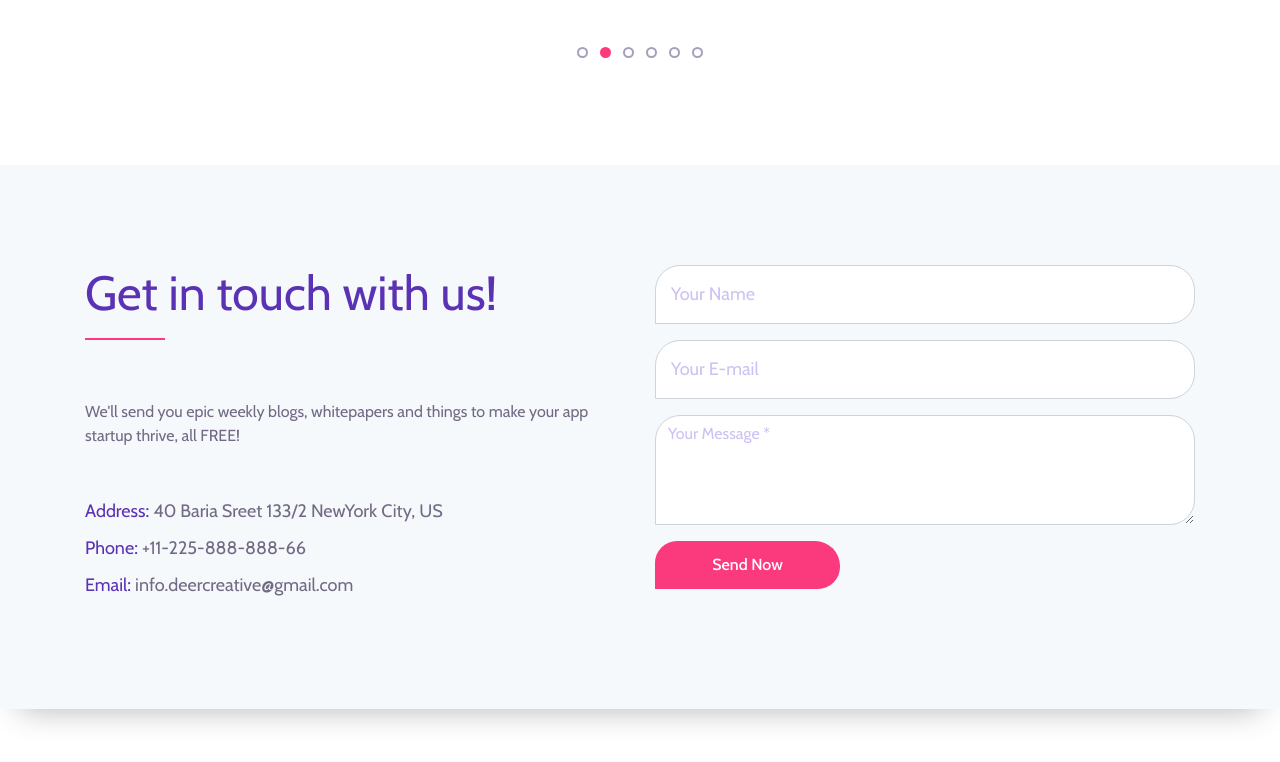
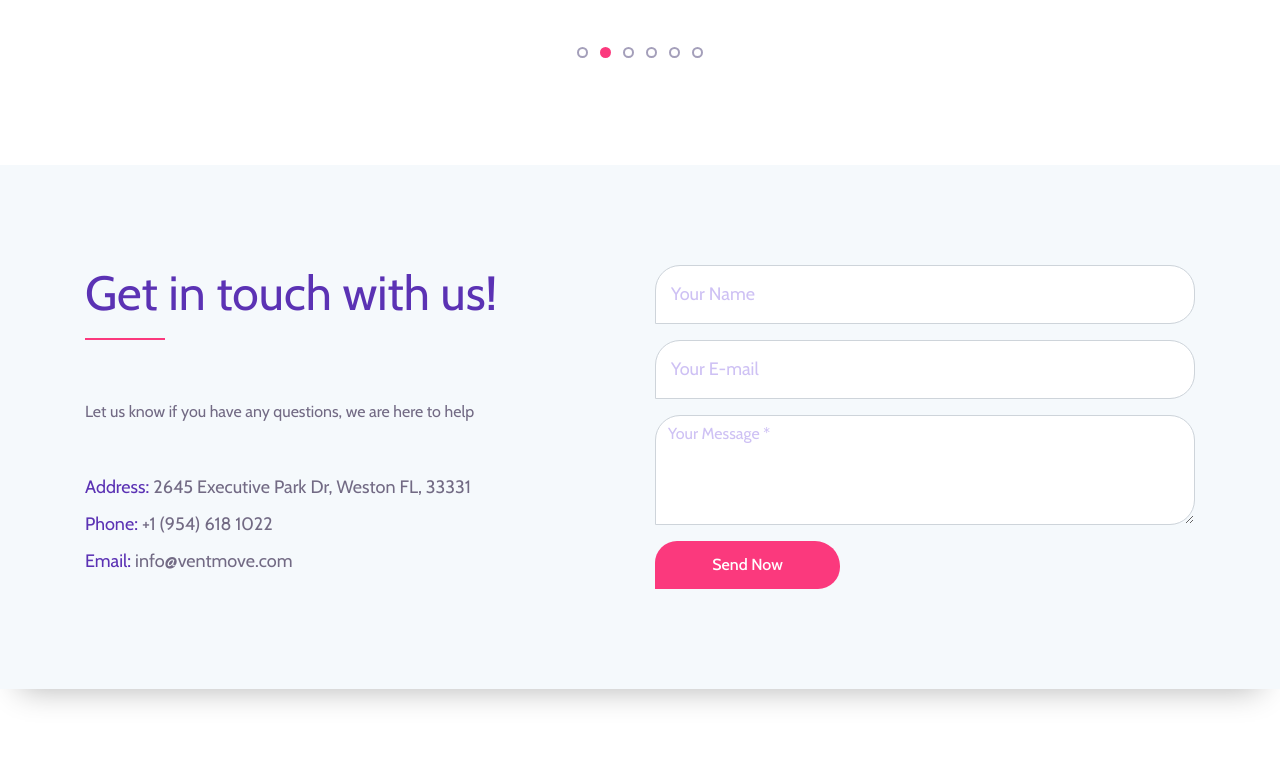
Before and after one commit to lucasalvarado23/ventmoveLanding, a plain HTML site: page index.html in a window 1280 px wide. Shown: the part 3578-4340 px from the top of the page. Drawn offline with nearby package versions, Linux system fonts and the light colour scheme.

Commit message:
adding contact us text

```diff
--- a/index.html
+++ b/index.html
@@ -671,16 +671,16 @@
                         <div class="line-shape"></div>
                     </div>
                     <div class="footer-text">
-                        <p>We'll send you epic weekly blogs, whitepapers and things to make your app startup thrive, all FREE!</p>
+                        <p>Let us know if you have any questions, we are here to help</p>
                     </div>
                     <div class="address-text">
-                        <p><span>Address:</span> 40 Baria Sreet 133/2 NewYork City, US</p>
+                        <p><span>Address:</span> 2645 Executive Park Dr, Weston FL, 33331</p>
                     </div>
                     <div class="phone-text">
-                        <p><span>Phone:</span> +11-225-888-888-66</p>
+                        <p><span>Phone:</span> +1 (954) 618 1022</p>
                     </div>
                     <div class="email-text">
-                        <p><span>Email:</span> info.deercreative@gmail.com</p>
+                        <p><span>Email:</span> info@ventmove.com</p>
                     </div>
                 </div>
                 <div class="col-md-6">
```
